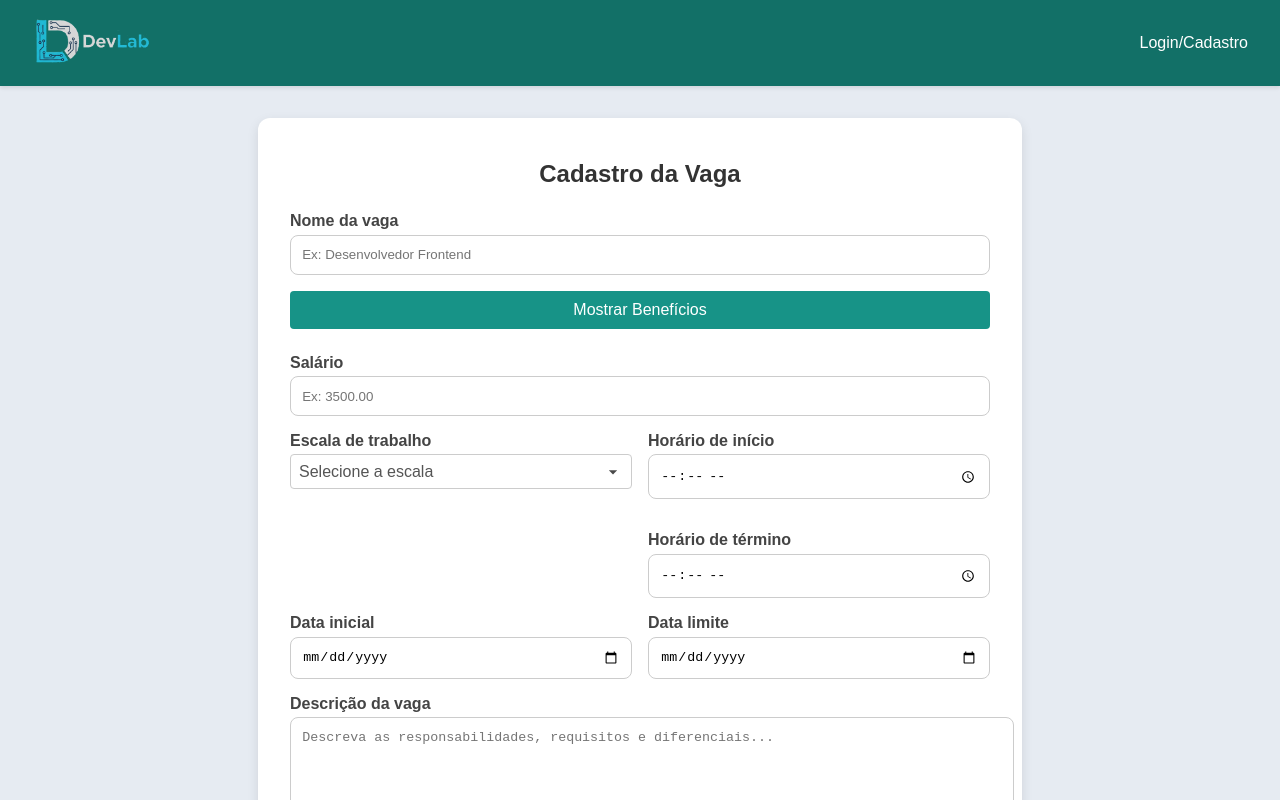
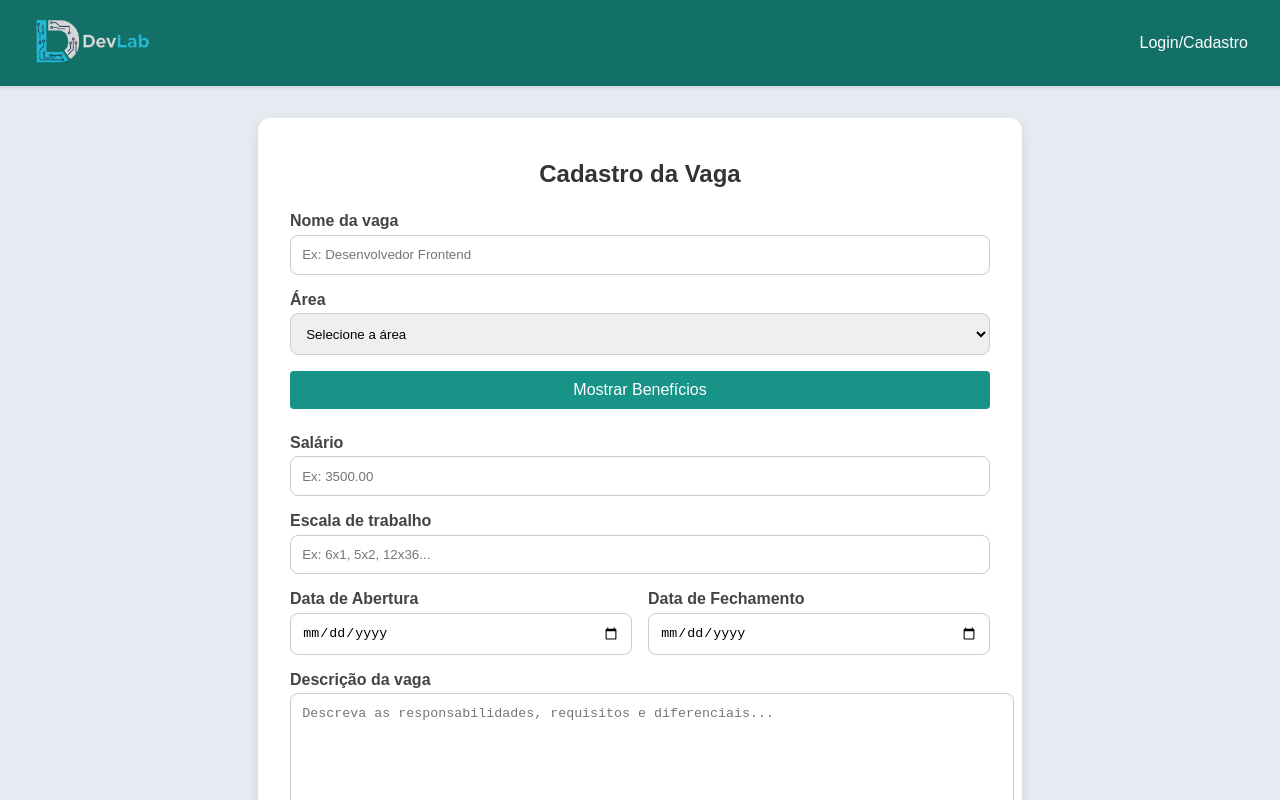
Before and after one commit to 211232023/DevLab, a React (Create React App) app in the folder RH_Projetos/frontend/: page /cadastro-vaga in a window 1280 px wide. Shown: the top 800 px of the page. Built offline with nearby package versions, Linux system fonts and the light colour scheme.

Commit message:
cadastroVaga

```diff
--- a/RH_Projetos/frontend/src/pages/rh/CadastroVaga.css
+++ b/RH_Projetos/frontend/src/pages/rh/CadastroVaga.css
@@ -282,3 +282,29 @@ textarea {
   border-radius: 10px;
   font-size: 16px;
 }
+
+.form-vaga label {
+  display: block;
+  margin-bottom: 0.3rem;
+  font-weight: 600;
+  color: #444;
+}
+
+.form-vaga input,
+.form-vaga textarea,
+.form-vaga select {
+  width: 100%;
+  padding: 0.7rem;
+  margin-bottom: 1rem;
+  border: 1px solid #ccc;
+  border-radius: 8px;
+  transition: border 0.9s, box-shadow 0.9s;
+}
+
+.form-vaga input:focus,
+.form-vaga textarea:focus,
+.form-vaga select:focus {
+  border-color: #138496;
+  box-shadow: 0 0 5px rgba(0, 123, 255, 0.3);
+  outline: none;
+}
--- a/RH_Projetos/frontend/src/pages/rh/CadastroVaga.jsx
+++ b/RH_Projetos/frontend/src/pages/rh/CadastroVaga.jsx
@@ -5,11 +5,10 @@ import Button from "../../components/Button";
 export default function CadastroVaga() {
   const [form, setForm] = useState({
     nome: "",
+    area: "",
     beneficios: [],
     salario: "",
     escala: "",
-    horaInicio: "",
-    horaFim: "",
     dataInicial: "",
     dataLimite: "",
     descricao: "",
@@ -17,7 +16,6 @@ export default function CadastroVaga() {
 
   const [novoBeneficio, setNovoBeneficio] = useState("");
   const [removendo, setRemovendo] = useState([]);
-  const [showHorario, setShowHorario] = useState({ inicio: false, fim: false });
   const [mostrarBeneficios, setMostrarBeneficios] = useState(false);
 
   const todosBeneficiosPreDefinidos = [
@@ -65,13 +63,6 @@ export default function CadastroVaga() {
     window.history.back();
   };
 
-  const horarios = Array.from({ length: 24 }, (_, h) =>
-    Array.from({ length: 12 }, (_, i) => {
-      const minutos = String(i * 5).padStart(2, "0");
-      return `${String(h).padStart(2, "0")}:${minutos}`;
-    })
-  ).flat();
-
   return (
     <div className="cadastro-vaga-container">
       <h2>Cadastro da Vaga</h2>
@@ -87,6 +78,24 @@ export default function CadastroVaga() {
           onChange={(e) => setForm({ ...form, nome: e.target.value })}
           required
         />
+
+        {/* Área da vaga */}
+        <label htmlFor="area">Área</label>
+        <select
+          id="area"
+          name="area"
+          value={form.area}
+          onChange={(e) => setForm({ ...form, area: e.target.value })}
+          required
+        >
+          <option value="">Selecione a área</option>
+          <option value="Saúde">Saúde</option>
+          <option value="Tecnologia">Tecnologia</option>
+          <option value="Engenharia">Engenharia</option>
+          <option value="Ciências Humanas e Sociais">Ciências Humanas e Sociais</option>
+          <option value="Gestão e Negócios">Gestão e Negócios</option>
+          <option value="Artes e Design">Artes e Design</option>
+        </select>
 
         {/* Botão mostrar/ocultar benefícios */}
         <div className="form-group">
@@ -162,100 +171,22 @@ export default function CadastroVaga() {
           required
         />
 
-        {/* Escala e horários */}
-        <div className="form-row">
-          <div>
+        {/* Escala como texto */}
         <label htmlFor="escala">Escala de trabalho</label>
-            <select
+        <input
           id="escala"
+          type="text"
           name="escala"
+          placeholder="Ex: 6x1, 5x2, 12x36..."
           value={form.escala}
           onChange={(e) => setForm({ ...form, escala: e.target.value })}
-              className="input-select"
-              required
-            >
-              <option value="">Selecione a escala</option>
-              <option value="6x1">6x1</option>
-              <option value="5x2">5x2</option>
-              <option value="12x36">12x36</option>
-              <option value="4x2">4x2</option>
-              <option value="Escala Rotativa">Escala Rotativa</option>
-            </select>
-          </div>
-
-          <div className="form-row">
-            <div className="horario-wrapper">
-              <label htmlFor="horaInicio">Horário de início</label>
-              <input
-                id="horaInicio"
-                type="time"
-                name="horaInicio"
-                value={form.horaInicio}
-                onChange={(e) =>
-                  setForm({ ...form, horaInicio: e.target.value })
-                }
-                onFocus={() => setShowHorario({ ...showHorario, inicio: true })}
-                onBlur={() =>
-                  setTimeout(
-                    () => setShowHorario({ ...showHorario, inicio: false }),
-                    200
-                  )
-                }
           required
         />
-              {showHorario.inicio && (
-                <div className="horario-scroll">
-                  {horarios.map((hora) => (
-                    <div
-                      key={hora}
-                      className="horario-opcao"
-                      onClick={() => setForm({ ...form, horaInicio: hora })}
-                    >
-                      {hora}
-                    </div>
-                  ))}
-                </div>
-              )}
-            </div>
-
-            <div className="horario-wrapper">
-              <label htmlFor="horaFim">Horário de término</label>
-              <input
-                id="horaFim"
-                type="time"
-                name="horaFim"
-                value={form.horaFim}
-                onChange={(e) => setForm({ ...form, horaFim: e.target.value })}
-                onFocus={() => setShowHorario({ ...showHorario, fim: true })}
-                onBlur={() =>
-                  setTimeout(
-                    () => setShowHorario({ ...showHorario, fim: false }),
-                    200
-                  )
-                }
-                required
-              />
-              {showHorario.fim && (
-                <div className="horario-scroll">
-                  {horarios.map((hora) => (
-                    <div
-                      key={hora}
-                      className="horario-opcao"
-                      onClick={() => setForm({ ...form, horaFim: hora })}
-                    >
-                      {hora}
-                    </div>
-                  ))}
-                </div>
-              )}
-            </div>
-          </div>
-        </div>
 
         {/* Datas */}
         <div className="form-row">
           <div>
-            <label htmlFor="dataInicial">Data inicial</label>
+            <label htmlFor="dataInicial">Data de Abertura</label>
             <input
               id="dataInicial"
               type="date"
@@ -268,7 +199,7 @@ export default function CadastroVaga() {
             />
           </div>
           <div>
-            <label htmlFor="dataLimite">Data limite</label>
+            <label htmlFor="dataLimite">Data de Fechamento</label>
             <input
               id="dataLimite"
               type="date"
```
Also changed, not shown: 2 other files (tests, documents, lock files or other folders). Lines whose indentation alone changed are shown as unchanged.
